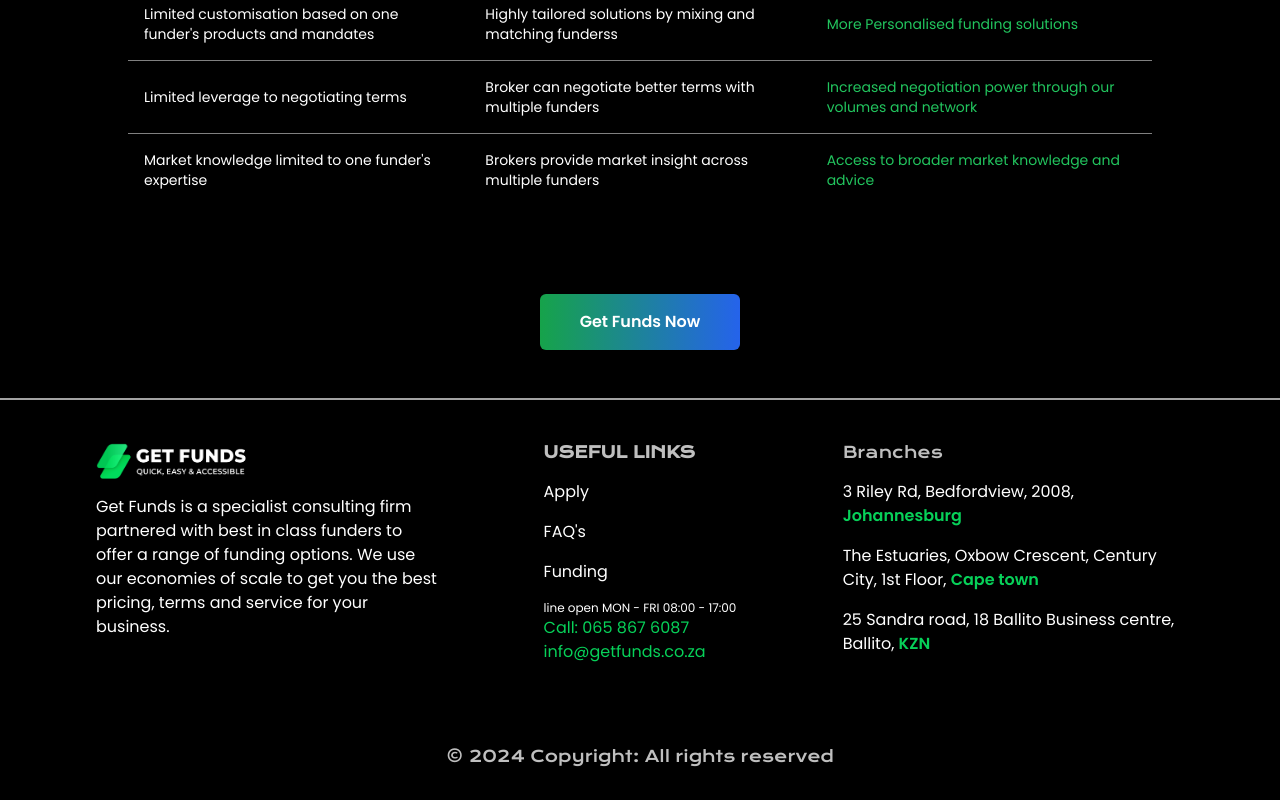
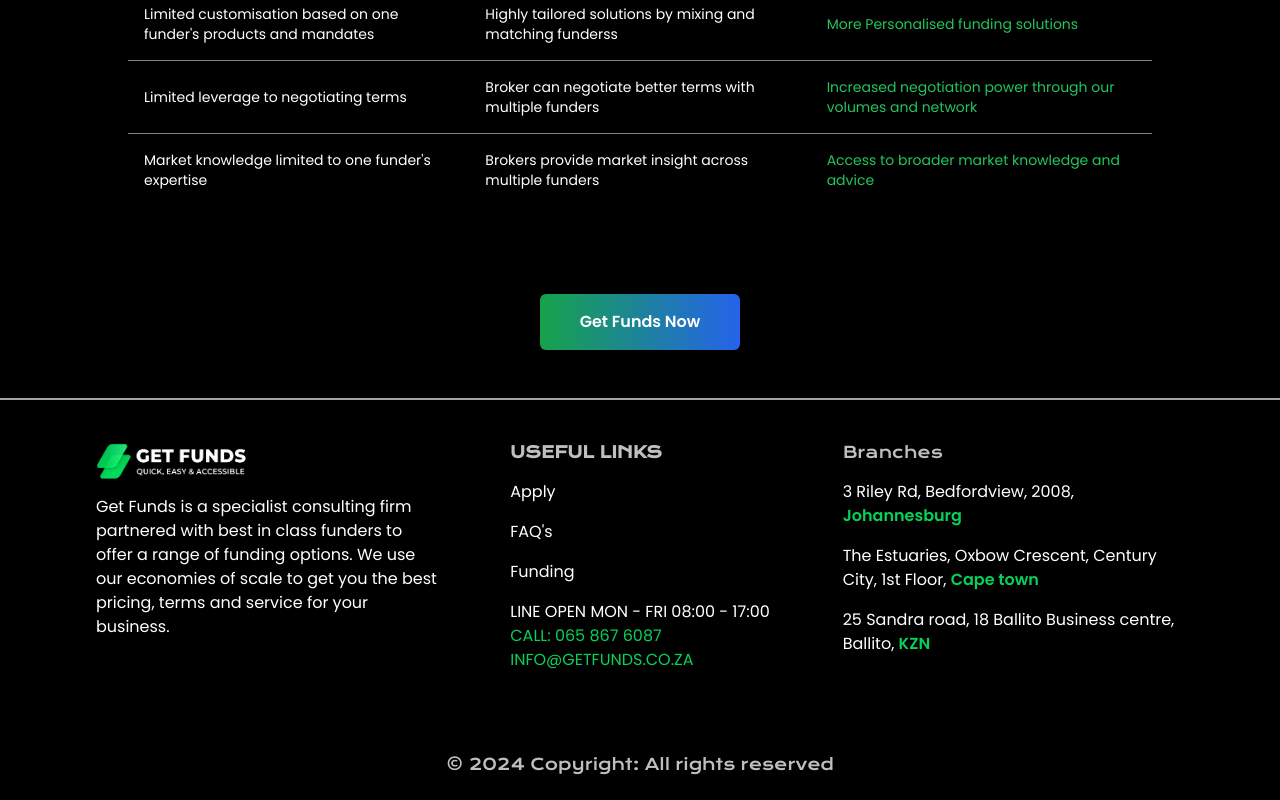
Before and after one commit to grahamusai/new-getfunds, a Next.js app: page / in a window 1280 px wide. Shown: the part 4097-4897 px from the top of the page. Built offline with nearby package versions, Linux system fonts and the light colour scheme.

Commit message:
minor changes

```diff
--- a/src/app/components/footer.tsx
+++ b/src/app/components/footer.tsx
@@ -46,13 +46,16 @@ const Footer = () => {
             <p className="mb-4">
               <a href="/services">Funding</a>
             </p>
-            <p className=" text-xs">line open MON - FRI 08:00 - 17:00</p>
+            <p className=" uppercase">line open MON - FRI 08:00 - 17:00</p>
             <p className="mb-4">
-              <a href="tel:0658676087" className="text-[#07d159]">
+              <a href="tel:0658676087" className="text-[#07d159] uppercase">
                 Call: 065 867 6087
               </a>
               <br />
-              <a href="mailto:info@getfunds.co.za" className="text-[#07d159]">
+              <a
+                href="mailto:info@getfunds.co.za"
+                className="text-[#07d159] uppercase"
+              >
                 info@getfunds.co.za
               </a>
             </p>
--- a/src/app/contact/page.tsx
+++ b/src/app/contact/page.tsx
@@ -68,7 +68,7 @@ const Contact = () => {
               <FiMapPin className="h-6 w-6 text-green-400" />
             </div>
             <h3 className="text-lg font-medium text-white mb-2">Office</h3>
-            <p className="text-gray-400 mb-2">Come say hello at our office</p>
+            <p className="mb-2 text-transparent">Our office</p>
             <p className="text-gray-300">Office 5, 3 Riley road, Bedfordview</p>
           </div>
         </div>
```
